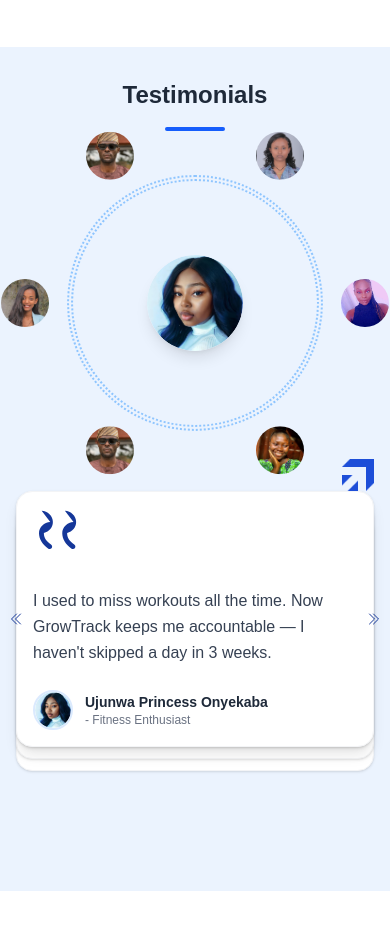
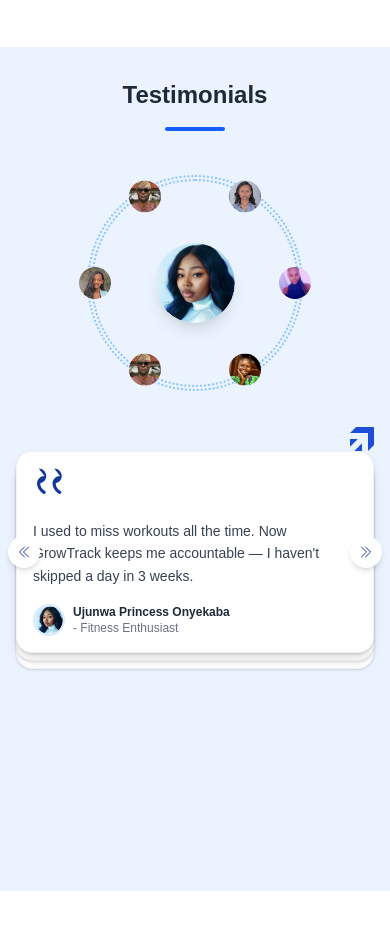
Before and after one commit to betty-19/Grow-Track, a Next.js app: page / in a window 390 px wide. Shown: the part 3000-3927 px from the top of the page. Built offline with nearby package versions, Linux system fonts and the light colour scheme.

Commit message:
responsiveness change

```diff
--- a/components/Testimonials.js
+++ b/components/Testimonials.js
@@ -21,8 +21,8 @@ const Testimonials = () => {
 
    {
   id: 3,
-  text: "I started small — just writing 10 minutes a day. Now, it&#39;s a habit I don&#39;t even think about missing",
-  author: "Anne Noah",
+  text: "I started small just writing 10 minutes a day. Now, its a habit I dont even think about missing.",
+  author: "Soliyana Yalewdeg",
   role: "Writer",
   picture: "/S_photo.jpg"
 }
@@ -42,13 +42,46 @@ const Testimonials = () => {
 
   const getTestimonial = (index) => testimonials[index];
   const currentTestimonial = getTestimonial(currentIndex);
-  // const nextTestimonialData = getTestimonial((currentIndex + 1) % testimonials.length);
-  // const prevTestimonialData = getTestimonial((currentIndex - 1 + testimonials.length) % testimonials.length);
 
   return (
     <div className="min-h-screen py-8 sm:py-12 md:py-16 px-4 sm:px-6 md:px-8 lg:px-16 xl:px-24" style={{ backgroundColor: '#EBF3FE' }}>
+      <style>{`
+        .avatar-orbit-0 { transform: rotate(0deg) translateX(100px); }
+        .avatar-orbit-60 { transform: rotate(60deg) translateX(100px); }
+        .avatar-orbit-120 { transform: rotate(120deg) translateX(100px); }
+        .avatar-orbit-180 { transform: rotate(180deg) translateX(100px); }
+        .avatar-orbit-240 { transform: rotate(240deg) translateX(100px); }
+        .avatar-orbit-300 { transform: rotate(300deg) translateX(100px); }
+
+        @media (min-width: 640px) {
+          .avatar-orbit-0 { transform: rotate(0deg) translateX(120px); }
+          .avatar-orbit-60 { transform: rotate(60deg) translateX(120px); }
+          .avatar-orbit-120 { transform: rotate(120deg) translateX(120px); }
+          .avatar-orbit-180 { transform: rotate(180deg) translateX(120px); }
+          .avatar-orbit-240 { transform: rotate(240deg) translateX(120px); }
+          .avatar-orbit-300 { transform: rotate(300deg) translateX(120px); }
+        }
+
+        @media (min-width: 768px) {
+          .avatar-orbit-0 { transform: rotate(0deg) translateX(140px); }
+          .avatar-orbit-60 { transform: rotate(60deg) translateX(140px); }
+          .avatar-orbit-120 { transform: rotate(120deg) translateX(140px); }
+          .avatar-orbit-180 { transform: rotate(180deg) translateX(140px); }
+          .avatar-orbit-240 { transform: rotate(240deg) translateX(140px); }
+          .avatar-orbit-300 { transform: rotate(300deg) translateX(140px); }
+        }
+
+        @media (min-width: 1024px) {
+          .avatar-orbit-0 { transform: rotate(0deg) translateX(170px); }
+          .avatar-orbit-60 { transform: rotate(60deg) translateX(170px); }
+          .avatar-orbit-120 { transform: rotate(120deg) translateX(170px); }
+          .avatar-orbit-180 { transform: rotate(180deg) translateX(170px); }
+          .avatar-orbit-240 { transform: rotate(240deg) translateX(170px); }
+          .avatar-orbit-300 { transform: rotate(300deg) translateX(170px); }
+        }
+      `}</style>
       <div className="max-w-7xl mx-auto">
-        {/* Title Section */}
+
         <div className="text-center mb-8 sm:mb-12 md:mb-16">
           <h2 className="text-2xl sm:text-3xl md:text-4xl lg:text-5xl font-bold text-gray-800 mb-4">
             Testimonials
@@ -57,14 +90,14 @@ const Testimonials = () => {
         </div>
         <div className="grid grid-cols-1 lg:grid-cols-2 gap-6 sm:gap-8 lg:gap-12 items-center justify-around">
           <div className="relative flex justify-center lg:justify-start mb-6 sm:mb-8 lg:mb-0">
-            <div className="relative w-[280px] h-[280px] sm:w-[320px] sm:h-[320px] md:w-[360px] md:h-[360px] lg:w-[400px] lg:h-[400px] mx-auto">
-              {/* Double dotted circles */}
+            <div className="relative w-[240px] h-[240px] sm:w-[280px] sm:h-[280px] md:w-[320px] md:h-[320px] lg:w-[400px] lg:h-[400px] mx-auto">
+
               <div className="absolute inset-3 sm:inset-4 lg:inset-5 border-2 border-dotted border-blue-300 rounded-full"></div>
               <div className="absolute inset-4 sm:inset-5 lg:inset-7 border-2 border-dotted border-blue-300 rounded-full"></div>
 
-              {/* Central image */}
+
               <div className="absolute top-1/2 left-1/2 transform -translate-x-1/2 -translate-y-1/2 z-10">
-                <div className="w-24 h-24 sm:w-32 sm:h-32 md:w-40 md:h-40 lg:w-48 lg:h-48 xl:w-60 xl:h-60 rounded-full overflow-hidden shadow-lg">
+                <div className="w-20 h-20 sm:w-24 sm:h-24 md:w-28 md:h-28 lg:w-48 lg:h-48 xl:w-60 xl:h-60 rounded-full overflow-hidden shadow-lg">
                   <img
                     src="/Princess.jpg"
                     alt="Central user picture"
@@ -76,43 +109,43 @@ const Testimonials = () => {
 
               <div className="absolute inset-0 flex items-center justify-center">
 
-                <div className="absolute" style={{ transform: "rotate(0deg) translateX(170px)" }}>
-                  <div className="w-12 h-12 lg:w-16 lg:h-16 rounded-full overflow-hidden" style={{ transform: "rotate(0deg)" }}>
+                <div className="absolute avatar-orbit-0">
+                  <div className="w-8 h-8 sm:w-10 sm:h-10 md:w-12 md:h-12 lg:w-16 lg:h-16 rounded-full overflow-hidden" style={{ transform: "rotate(0deg)" }}>
                     <img src="/mitchellee.jpg" alt="avatar-1" className="w-full h-full object-cover" />
                   </div>
                 </div>
 
 
-                <div className="absolute" style={{ transform: "rotate(60deg) translateX(170px)" }}>
-                  <div className="w-12 h-12 lg:w-16 lg:h-16 rounded-full overflow-hidden" style={{ transform: "rotate(-60deg)" }}>
+                <div className="absolute avatar-orbit-60">
+                  <div className="w-8 h-8 sm:w-10 sm:h-10 md:w-12 md:h-12 lg:w-16 lg:h-16 rounded-full overflow-hidden" style={{ transform: "rotate(-60deg)" }}>
                     <img src="/Paulemi.jpg" alt="avatar-2" className="w-full h-full object-cover" />
                   </div>
                 </div>
 
 
-                <div className="absolute" style={{ transform: "rotate(120deg) translateX(170px)" }}>
-                  <div className="w-12 h-12 lg:w-16 lg:h-16 rounded-full overflow-hidden" style={{ transform: "rotate(-120deg)" }}>
+                <div className="absolute avatar-orbit-120">
+                  <div className="w-8 h-8 sm:w-10 sm:h-10 md:w-12 md:h-12 lg:w-16 lg:h-16 rounded-full overflow-hidden" style={{ transform: "rotate(-120deg)" }}>
                     <img src="/Tibena.jpg" alt="avatar-3" className="w-full h-full object-cover" />
                   </div>
                 </div>
 
 
-                <div className="absolute" style={{ transform: "rotate(180deg) translateX(170px)" }}>
-                  <div className="w-12 h-12 lg:w-16 lg:h-16 rounded-full overflow-hidden" style={{ transform: "rotate(-180deg)" }}>
+                <div className="absolute avatar-orbit-180">
+                  <div className="w-8 h-8 sm:w-10 sm:h-10 md:w-12 md:h-12 lg:w-16 lg:h-16 rounded-full overflow-hidden" style={{ transform: "rotate(-180deg)" }}>
                     <img src="/S_photo.jpg" alt="avatar-4" className="w-full h-full object-cover" />
                   </div>
                 </div>
 
 
-                <div className="absolute" style={{ transform: "rotate(240deg) translateX(170px)" }}>
-                  <div className="w-12 h-12 lg:w-16 lg:h-16 rounded-full overflow-hidden" style={{ transform: "rotate(-240deg)" }}>
+                <div className="absolute avatar-orbit-240">
+                  <div className="w-8 h-8 sm:w-10 sm:h-10 md:w-12 md:h-12 lg:w-16 lg:h-16 rounded-full overflow-hidden" style={{ transform: "rotate(-240deg)" }}>
                     <img src="/Tibena.jpg" alt="avatar-5" className="w-full h-full object-cover" />
                   </div>
                 </div>
 
 
-                <div className="absolute" style={{ transform: "rotate(300deg) translateX(170px)" }}>
-                  <div className="w-12 h-12 lg:w-16 lg:h-16 rounded-full overflow-hidden" style={{ transform: "rotate(-300deg)" }}>
+                <div className="absolute avatar-orbit-300">
+                  <div className="w-8 h-8 sm:w-10 sm:h-10 md:w-12 md:h-12 lg:w-16 lg:h-16 rounded-full overflow-hidden" style={{ transform: "rotate(-300deg)" }}>
                     <img src="/beti.JPG" alt="avatar-6" className="w-full h-full object-cover" />
                   </div>
                 </div>
@@ -122,41 +155,41 @@ const Testimonials = () => {
 
 
             <div className="relative">
-              <div className="absolute -top-8 sm:-top-12 right-0 z-10">
+              <div className="absolute -top-6 sm:-top-8 md:-top-10 lg:-top-12 right-0 z-10">
                 <img
                   src='/logo.png'
                   alt='logo'
-                  className="w-8 h-8 sm:w-10 sm:h-10 lg:w-12 lg:h-12"
+                  className="w-6 h-6 sm:w-8 sm:h-8 md:w-10 md:h-10 lg:w-12 lg:h-12"
                 />
               </div>
              <button
                onClick={prevTestimonial}
-               className="absolute left-0 top-1/2 transform -translate-y-1/2 -translate-x-4 sm:-translate-x-8 lg:-translate-x-12 z-10 w-8 h-8 sm:w-10 sm:h-10 lg:w-12 lg:h-12 flex items-center justify-center text-white transition-colors hover:bg-blue-600 rounded-full"
+               className="absolute left-0 top-1/2 transform -translate-y-1/2 -translate-x-2 sm:-translate-x-4 md:-translate-x-6 lg:-translate-x-12 z-10 w-8 h-8 sm:w-10 sm:h-10 md:w-12 md:h-12 lg:w-12 lg:h-12 flex items-center justify-center text-white transition-colors hover:bg-blue-600 rounded-full bg-white shadow-md"
              >
-             <svg xmlns="http://www.w3.org/2000/svg" fill="none" viewBox="0 0 24 24" strokeWidth="1.5" stroke="#153799" className="w-4 h-4 sm:w-5 sm:h-5 lg:w-6 lg:h-6">
+             <svg xmlns="http://www.w3.org/2000/svg" fill="none" viewBox="0 0 24 24" strokeWidth="1.5" stroke="#153799" className="w-4 h-4 sm:w-5 sm:h-5 md:w-6 md:h-6 lg:w-6 lg:h-6">
    <path strokeLinecap="round" strokeLinejoin="round" d="m18.75 4.5-7.5 7.5 7.5 7.5m-6-15L5.25 12l7.5 7.5" />
  </svg>
       </button>
        <button
          onClick={nextTestimonial}
-         className="absolute right-0 top-1/2 transform -translate-y-1/2 translate-x-4 sm:translate-x-8 lg:translate-x-12 z-10 w-8 h-8 sm:w-10 sm:h-10 lg:w-12 lg:h-12 flex items-center justify-center text-white transition-colors hover:bg-blue-600 rounded-full"
+         className="absolute right-0 top-1/2 transform -translate-y-1/2 translate-x-2 sm:translate-x-4 md:translate-x-6 lg:translate-x-12 z-10 w-8 h-8 sm:w-10 sm:h-10 md:w-12 md:h-12 lg:w-12 lg:h-12 flex items-center justify-center text-white transition-colors hover:bg-blue-600 rounded-full bg-white shadow-md"
        >
-         <svg xmlns="http://www.w3.org/2000/svg" fill="none" viewBox="0 0 24 24" strokeWidth="1.5" stroke="#153799" className="w-4 h-4 sm:w-5 sm:h-5 lg:w-6 lg:h-6">
+         <svg xmlns="http://www.w3.org/2000/svg" fill="none" viewBox="0 0 24 24" strokeWidth="1.5" stroke="#153799" className="w-4 h-4 sm:w-5 sm:h-5 md:w-6 md:h-6 lg:w-6 lg:h-6">
            <path strokeLinecap="round" strokeLinejoin="round" d="m5.25 4.5 7.5 7.5-7.5 7.5m6-15 7.5 7.5-7.5 7.5" />
          </svg>
        </button>
             <div className="relative">
 
 
-              <div className="absolute top-6 left-0 w-full h-full bg-white rounded-2xl shadow-sm border border-gray-100"></div>
-              <div className="absolute top-3 left-0 w-full h-full bg-white rounded-2xl shadow-sm border border-gray-100"></div>
+              <div className="absolute top-4 sm:top-6 left-0 w-full h-full bg-white rounded-2xl shadow-sm border border-gray-100"></div>
+              <div className="absolute top-2 sm:top-3 left-0 w-full h-full bg-white rounded-2xl shadow-sm border border-gray-100"></div>
               <div className="absolute top-0 left-0 w-full h-full bg-white rounded-2xl shadow-sm border border-gray-100"></div>
 
 
-              <div className="relative bg-white rounded-2xl p-4 sm:p-6 lg:p-8 xl:p-10 shadow-lg border border-gray-100">
+              <div className="relative bg-white rounded-2xl p-4 sm:p-6 md:p-8 lg:p-8 xl:p-10 shadow-lg border border-gray-100">
 
                 <svg
-                  className="w-12 h-16 text-[#153799] mb-4"
+                  className="w-8 h-10 sm:w-10 sm:h-12 md:w-12 md:h-16 text-[#153799] mb-3 sm:mb-4"
                   fill="currentColor"
                   viewBox="0 0 512 512"
                   xmlns="http://www.w3.org/2000/svg"
@@ -166,12 +199,12 @@ const Testimonials = () => {
 
 
 
-                <p className="text-gray-700 text-base sm:text-lg lg:text-xl leading-relaxed mb-6 sm:mb-8">
+                <p className="text-gray-700 text-sm sm:text-base md:text-lg lg:text-xl leading-relaxed mb-4 sm:mb-6 md:mb-8">
                   {currentTestimonial.text}
                 </p>
 
                 <div className="flex items-center">
-                  <div className="w-10 h-10 sm:w-12 sm:h-12 rounded-full overflow-hidden border-2 border-blue-100 mr-3 sm:mr-4">
+                  <div className="w-8 h-8 sm:w-10 sm:h-10 md:w-12 md:h-12 rounded-full overflow-hidden border-2 border-blue-100 mr-2 sm:mr-3 md:mr-4">
                     <img
                       src={currentTestimonial.picture}
                       alt={currentTestimonial.author}
@@ -179,7 +212,7 @@ const Testimonials = () => {
                     />
                   </div>
                   <div>
-                    <h4 className="font-bold text-gray-800 text-sm sm:text-base">{currentTestimonial.author}</h4>
+                    <h4 className="font-bold text-gray-800 text-xs sm:text-sm md:text-base">{currentTestimonial.author}</h4>
                     <p className="text-gray-500 text-xs sm:text-sm">- {currentTestimonial.role}</p>
                   </div>
                 </div>
```
